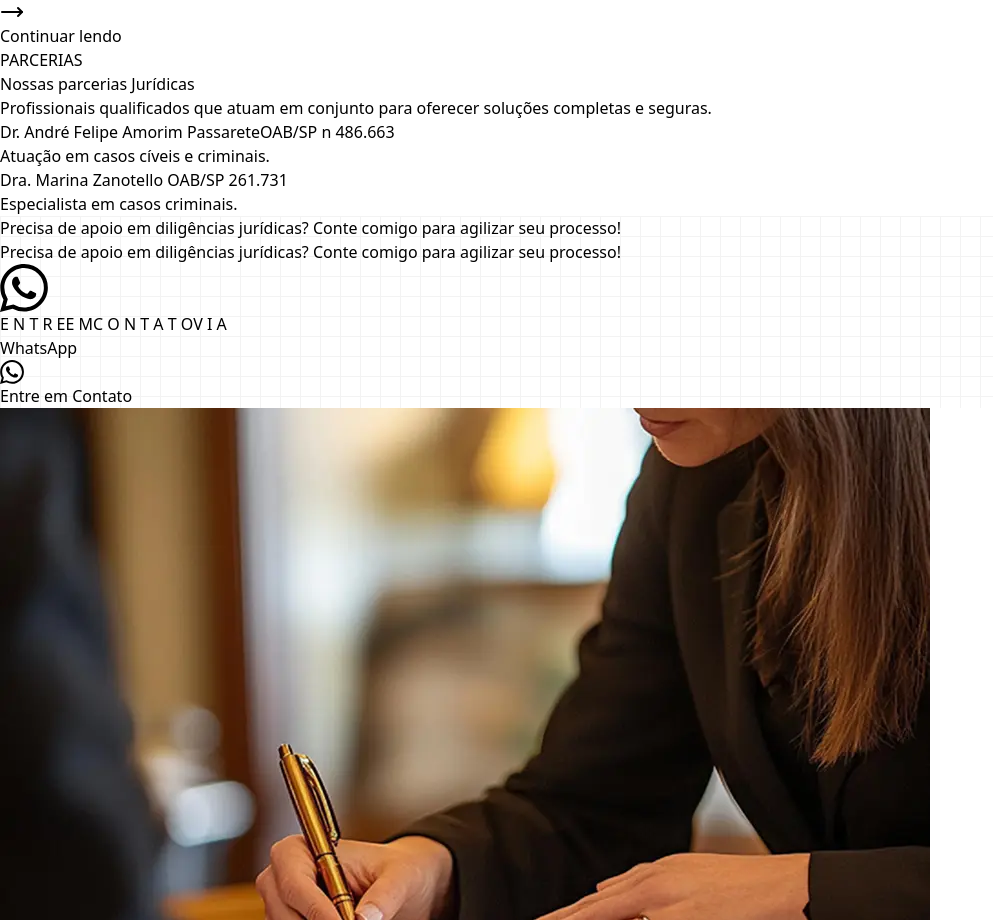
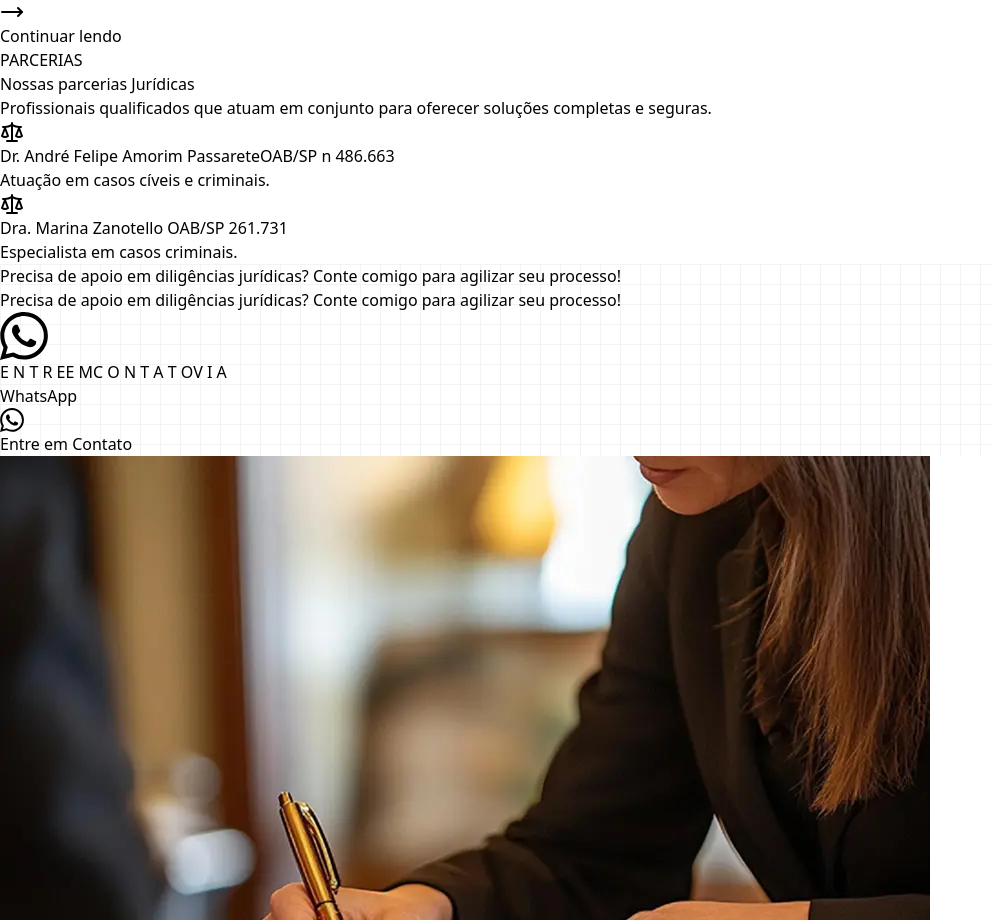
Before and after one commit to Paper-Street-Softwares/LP-Sabrina-Fernandes, a React (Vite) app: page / in a window 1280 px wide. Shown: the part 2201-3121 px from the top of the page, without its empty margins (0-993 px from the left). Built offline with nearby package versions, Linux system fonts and the light colour scheme; a web font is replaced by a local one.

Commit message:
fix: Cards

```diff
--- a/src/components/cards/TeamMember.jsx
+++ b/src/components/cards/TeamMember.jsx
@@ -1,43 +1,57 @@
 export default function TeamMember(props) {
-  const { img, alt, name, role, icon1, link1, icon2, link2, icon3, link3 } =
-    props;
+  const { icon, alt, name, role, className, colorMode } = props;
+
+  // Definir classes de cor com base no modo
+  const bgClassesIcon = {
+    dark: "bg-primary",
+    light: "bg-minititle",
+    default: "bg-primary",
+  };
+  const textClasses = {
+    dark: "text-white",
+    light: "text-black",
+    default: "text-black",
+  };
+
+  const bgClass = bgClassesIcon[colorMode] || bgClassesIcon.default;
+  const textClass = textClasses[colorMode] || textClasses.default;
 
   return (
-    <div className="flex flex-col items-center justify-center p-[20px] tablet1:w-[70%] m-auto text-center text-white">
-      {/* <img
-        alt={alt}
-        src={img}
-        className="w-[215px] h-[215px] desktop1:w-full desktop1:h-full mb-[24px] bg-colorBlack rounded-full"
-      ></img> */}
-      <h1 className="mb-[8px] text-title1 font-bold">{name}</h1>
-      <div className="desktop2:h-[48px] desktop2:mb-[20px] flex justify-center">
-        <p className="text-center text-white/70 desktop2:mb-[20px] tablet1:w-full">
-          {role}
-        </p>
+    <div
+      className={`max-w-[315px] m-auto h-[230px] tablet1:h-[250px] p-4 tablet1:w-[290px] mt-[36px] tablet1:mt-0 desktop1:w-[260px] desktop1:h-[250px] flex flex-col items-center desktop1:hover:scale-110 transition desktop1:p-4 bg-white rounded-md justify-between ${className}`}
+    >
+      <div
+        className={`h-[64px] w-[64px] rounded-md flex justify-center items-center text-labelButtons ${bgClass}`}
+      >
+        <svg
+          xmlns="http://www.w3.org/2000/svg"
+          width="24"
+          height="24"
+          viewBox="0 0 24 24"
+          fill="none"
+          stroke="currentColor"
+          stroke-width="2"
+          stroke-linecap="round"
+          stroke-linejoin="round"
+          class="lucide lucide-scale-icon lucide-scale"
+        >
+          <path d="m16 16 3-8 3 8c-.87.65-1.92 1-3 1s-2.13-.35-3-1Z" />
+          <path d="m2 16 3-8 3 8c-.87.65-1.92 1-3 1s-2.13-.35-3-1Z" />
+          <path d="M7 21h10" />
+          <path d="M12 3v18" />
+          <path d="M3 7h2c2 0 5-1 7-2 2 1 5 2 7 2h2" />
+        </svg>
       </div>
-      {/* <div className="flex gap-[16px] mt-[12px] desktop2:mt-[0px]">
-        <a
-          href={link1}
-          target="_blank"
-          className="hover:border-solid border-[1px] border-quinary hover:border-[1px] hover:border-black p-[6px] rounded-full transition hover:text-secondary"
-        >
-          {icon1}
-        </a>
-        <a
-          href={link2}
-          target="_blank"
-          className="hover:border-solid border-[1px] border-quinary hover:border-[1px] hover:border-black p-[6px] rounded-full transition hover:text-secondary"
-        >
-          {icon2}
-        </a>
-        <a
-          href={link3}
-          target="_blank"
-          className="hover:border-solid border-[1px] border-quinary hover:border-[1px] hover:border-black p-[6px] rounded-full transition hover:text-secondary"
-        >
-          {icon3}
-        </a>
-      </div> */}
+      <h1
+        className={`h-[80px] font-bold font-mainFont text-paragraph5 text-center ${textClass}`}
+      >
+        {name}
+      </h1>
+      <p
+        className={`text-center opacity-70 font-mainFont w-[90%] ${textClass}`}
+      >
+        {role}
+      </p>
     </div>
   );
 }
```
